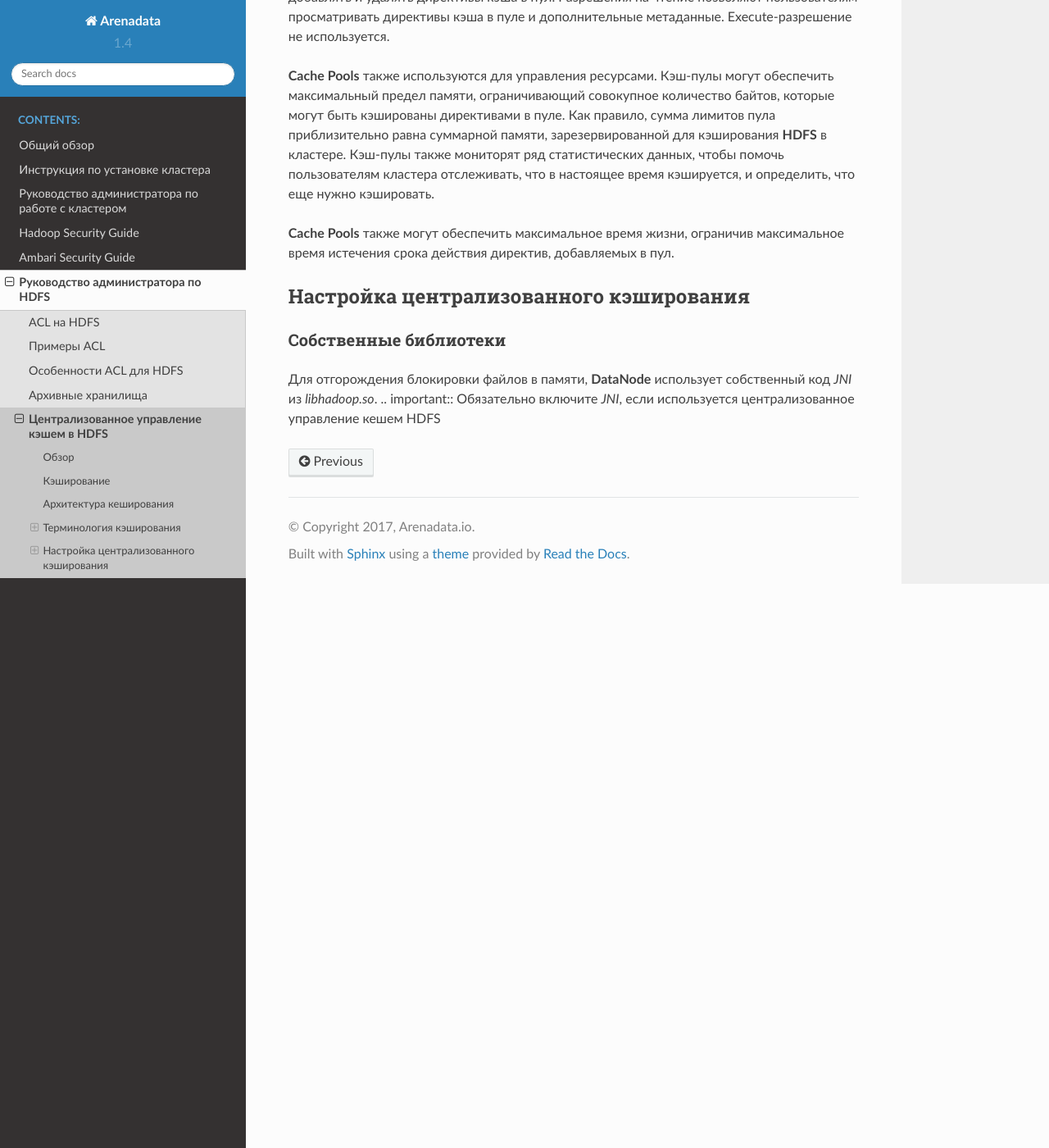
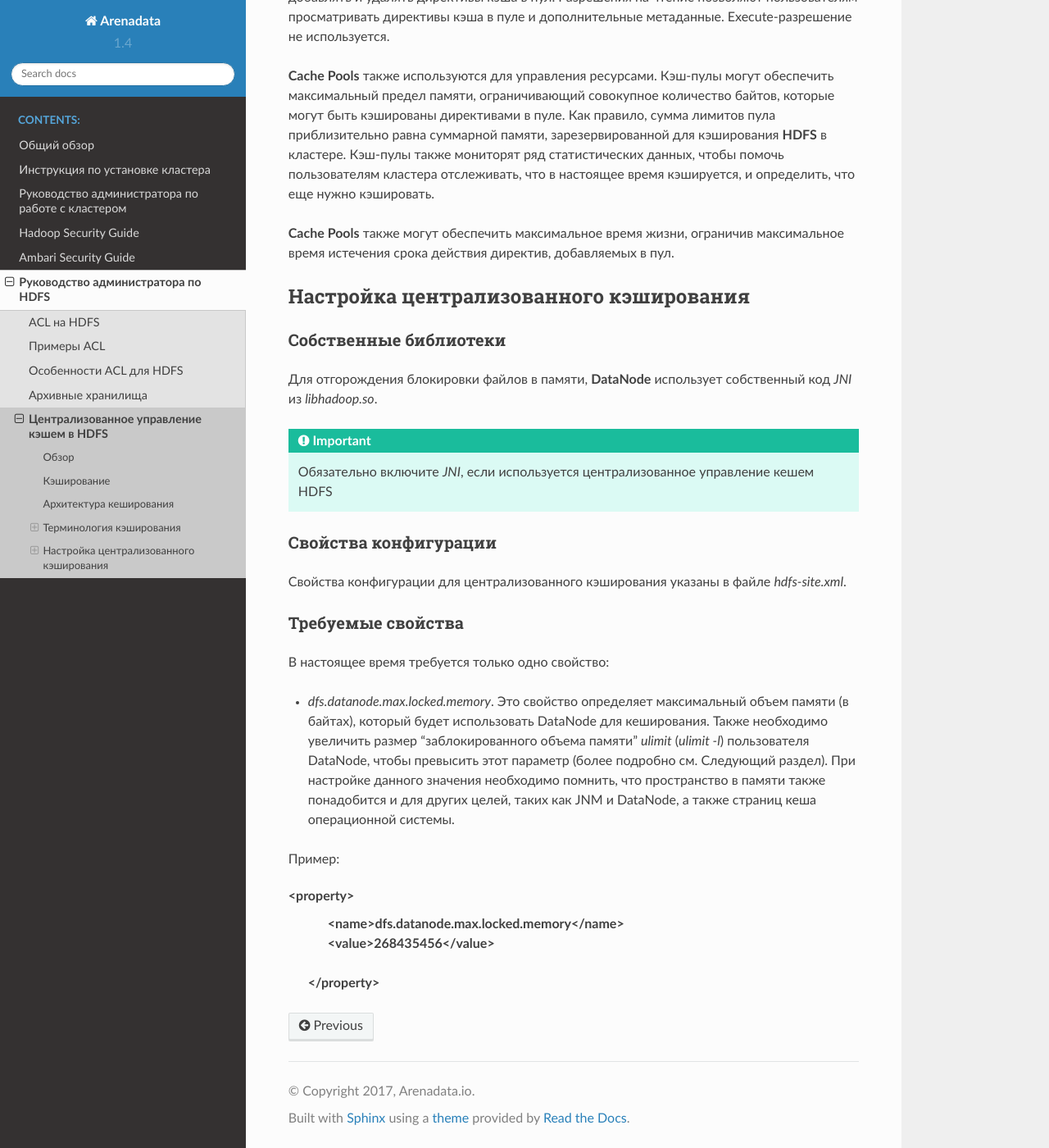
Before and after one commit to arenadata/docs_adps, a Sphinx documentation site: the page built from source/HDFSadmin/Cache.rst, in a window 1280 px wide and 1400 px high, scrolled down 3048 px. Shown: the whole window at 82% size. Built offline with Sphinx 7.4.7 and the Read the Docs theme 2.0.0, drawn with Linux system fonts in a browser that asks for light colours.

Commit message:
Update Cache.rst

```diff
--- a/source/HDFSadmin/Cache.rst
+++ b/source/HDFSadmin/Cache.rst
@@ -1,5 +1,10 @@
 Централизованное управление кэшем в HDFS
 ----------------------------------------
+
+.. |br| raw:: html
+
+   <br />
+
 
 В данной главе приведены инструкции по настройке и использованию централизованного управления кэшем в **HDFS**.
 Централизованное управление кэшем позволяет указать пути к каталогам или файлам, которые будут кэшироваться **HDFS**,
@@ -88,4 +93,26 @@ Cache Pool
 ~~~~~~~~~~~~~~~~~~~~~~
 
 Для отгорождения блокировки файлов в памяти, **DataNode** использует собственный код *JNI* из *libhadoop.so*.
+
 .. important:: Обязательно включите *JNI*, если используется централизованное управление кешем HDFS
+
+
+Свойства конфигурации
+~~~~~~~~~~~~~~~~~~~~~
+
+Свойства конфигурации для централизованного кэширования указаны в файле *hdfs-site.xml*.
+
+
+Требуемые свойства
+~~~~~~~~~~~~~~~~~~
+
+В настоящее время требуется только одно свойство:
+
++ *dfs.datanode.max.locked.memory*. Это свойство определяет максимальный объем памяти (в байтах), который будет использовать DataNode для кеширования. Также необходимо увеличить размер "заблокированного объема памяти" *ulimit* (*ulimit -l*) пользователя DataNode, чтобы превысить этот параметр (более подробно см. Следующий раздел). При настройке данного значения необходимо помнить, что пространство в памяти также понадобится и для других целей, таких как JNM и DataNode, а также страниц кеша операционной системы.
+
+Пример:
+
+:command:`<property>`  |br|
+    :command:`<name>dfs.datanode.max.locked.memory</name>`  |br|
+    :command:`<value>268435456</value>`  |br|
+  :command:`</property>`
```
